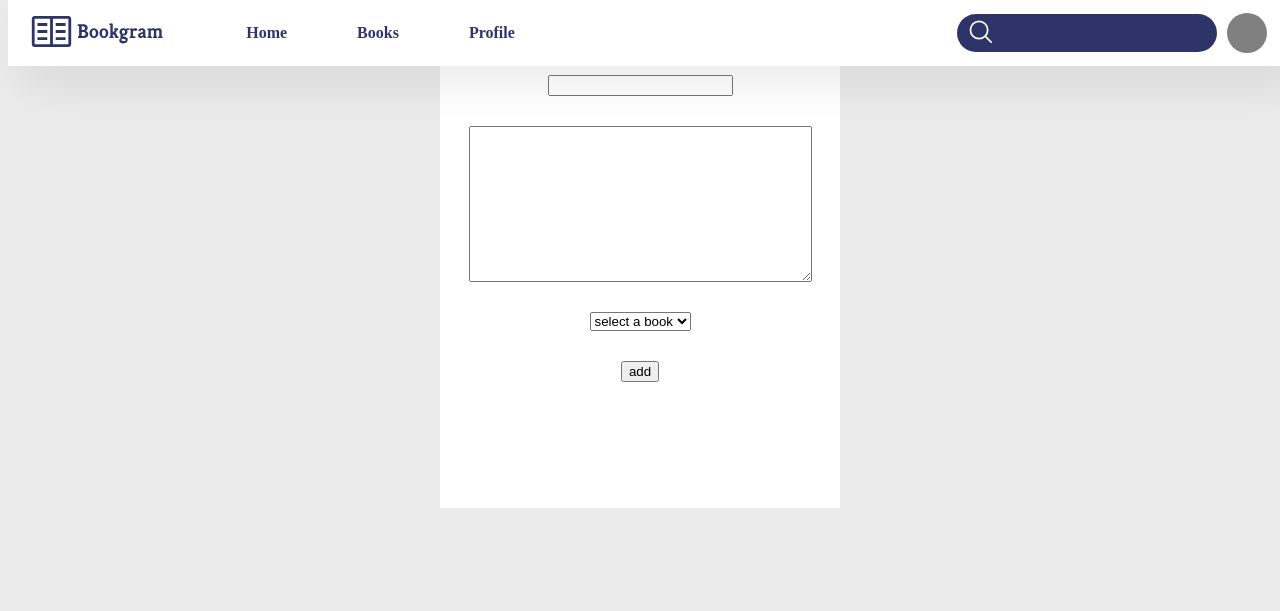
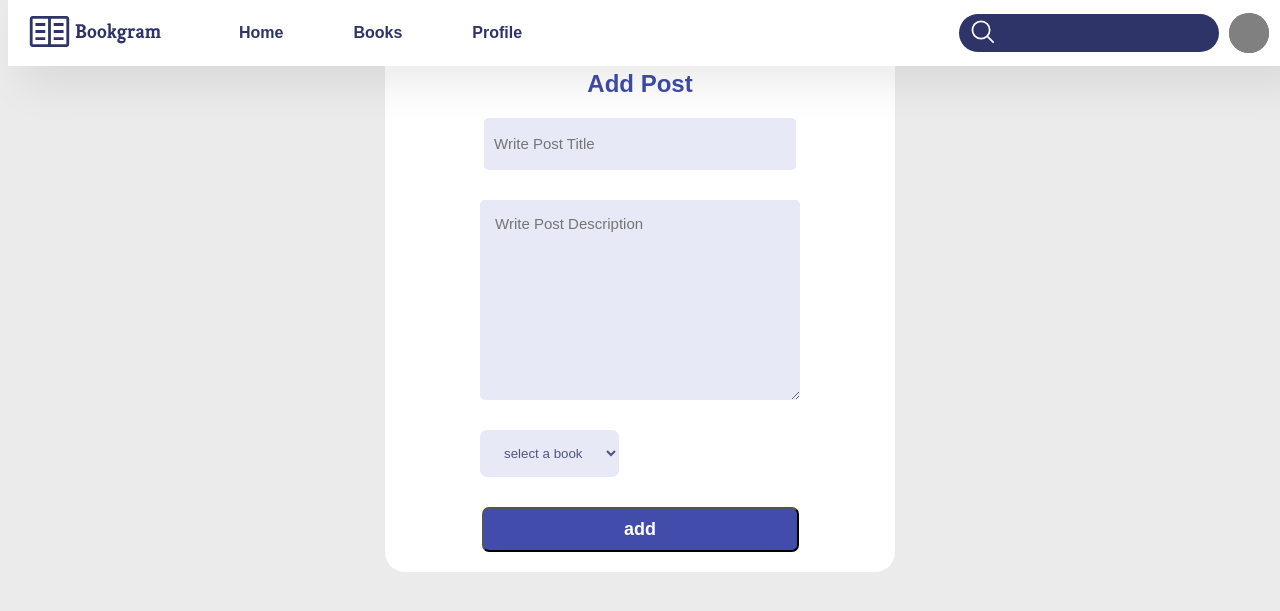
Before and after one commit to mstafamajid/web-Assignment, a PHP site: page /pages/addposts.php in a window 1280 px wide. Shown: the top 611 px of the page. Run offline with PHP 8.4, Linux system fonts and the light colour scheme.

Commit message:
fixing sessions and do some design

```diff
--- a/includes/navbar.php
+++ b/includes/navbar.php
@@ -11,9 +11,7 @@
 
 <body>
     <nav>
-
             <div>
-
                 <?php echo " <img src='$logoPath' alt='logo'>" ?>
             </div>
             <div>
@@ -35,10 +33,61 @@
                 <input type="search"  name="search" id="search-field">
                 <div>
 
+
+                <!-- image profile -->
+                <div>
+
                 </div>
+
             </div>
 
     </nav>
+
+
+<!--   navbar for small screen   -->
+
+
+<div class="topBar" >
+
+<div class="logoM">
+    <a href="home.php"><img src="../assets/logoW.svg" alt="logo"></a>
+</div>
+
+
+<div class="pfpM">
+<img src="../assets/profile-pic.png" alt="php picture">
+</div>
+
+</div>
+
+
+    <div class="mobNav">
+
+
+
+    <ul>
+        <li>
+            <a href="../pages/home.php"><img src="../assets/homeM.svg" alt=""></a>
+            Home
+       </li>
+
+        <li>
+            <a href="../pages/books.php"><img src="../assets/bookM.svg" alt=""></a>
+            Books
+        </li>
+
+        <li>
+            <a href="../pages/profile.php"><img src="../assets/pfpM.svg" alt=""></a>
+            Profile
+        </li>
+     </ul>
+
+
+
+
+    </div>
+
+
 </body>
 
 </html>
--- a/pages/addposts.php
+++ b/pages/addposts.php
@@ -25,21 +25,83 @@ if(isset($_POST["submit"])){
     <title>Document</title>
     <style>
         body {
-            background-color: #ebebeb;
-
+            background-color: #EBEBEB;
+            font-family: 'Poppins', sans-serif;
         }
 
         .main {
-
-            margin: 0 auto;
+            padding: 30px;
+            padding-bottom: 20px;
+            margin: 20px auto 0 auto;
             display: flex;
             flex-direction: column;
             align-items: center;
+            border-radius: 20px;
+            background-color: white;
+            width: 450px;
+        }
 
-            background-color: white;
-            width: 400px;
-            height: 500px;
-        }
+.main h2{
+    color: #414CAB;
+}
+
+
+.main input[type="text"]{
+border-radius: 5px;
+width: 300px;
+height: 50px;
+background-color: #E7E9F6;
+border: none;
+font-size: 15px;
+color: #51557E;
+padding-left: 10px;
+}
+
+.main textarea{
+font-family: 'Poppins', sans-serif;
+border-radius: 5px;
+max-width: 290px;
+height: 170px;
+background-color: #E7E9F6;
+border: none;
+font-size: 15px;
+color: #51557E;
+padding: 15px;
+}
+
+.subBtn{
+transition: 0.2s;
+font-weight: bolder;
+color: white;
+background-color: #414CAB;
+font-size: 18px;
+width: 317px;
+padding: 10px;
+border-radius: 7px;
+}
+
+
+.subBtn:hover{
+box-shadow: 0 0 8px 0 #414CAB;
+cursor: pointer;
+}
+
+
+select{
+padding: 15px 20px;
+background-color: #E7E9F6;
+border: none;
+border-radius: 7px;
+color: #51557E;
+font-family: 'Poppins', sans-serif;
+margin-left: -160px;
+}
+
+select option{
+    background-color: #414CAB;
+    color: white;
+    padding: 50px;
+}
 
         form {
             padding: 0px 30px;
@@ -64,7 +126,6 @@ if(isset($_POST["submit"])){
 
         .icon {
             display: flex;
-
             justify-content: center;
             align-items: center;
             padding: 0 10px;
@@ -73,15 +134,22 @@ if(isset($_POST["submit"])){
             border-radius: 10px;
 
         }
+
+
+
+
+
+
+
     </style>
 </head>
 
 <body>
     <div class="main">
-        <h2>Add Book</h2>
+        <h2>Add Post</h2>
         <form action='' method="post">
-            <input type="text" name="post-title" id="post-title">
-            <textarea name="post-desc" id="post-desc" cols="40" rows="10"></textarea>
+            <input type="text" name="post-title" id="post-title" placeholder="Write Post Title">
+            <textarea placeholder="Write Post Description" name="post-desc" id="post-desc" cols="40" rows="10"></textarea>
             <div class="select book">
 
             <select name="selectbook" id="">
@@ -99,7 +167,7 @@ for ($i=0; $i < count($books_of_current_user); $i++) {
 
 
             </div>
-            <input type="submit" value="add" name="submit">
+            <input type="submit" value="add" name="submit" class="subBtn">
         </form>
     </div>
 </body>
```
Also changed, not shown: index.php (+4 -20 lines), pages/books.php (+5 -16 lines), pages/home.php (+15 -33 lines), styles/books.css (added, +24 -0 lines), styles/home.css (+16 -2 lines), styles/navbar.css (+90 -5 lines), styles/profile.css (+15 -14 lines).
